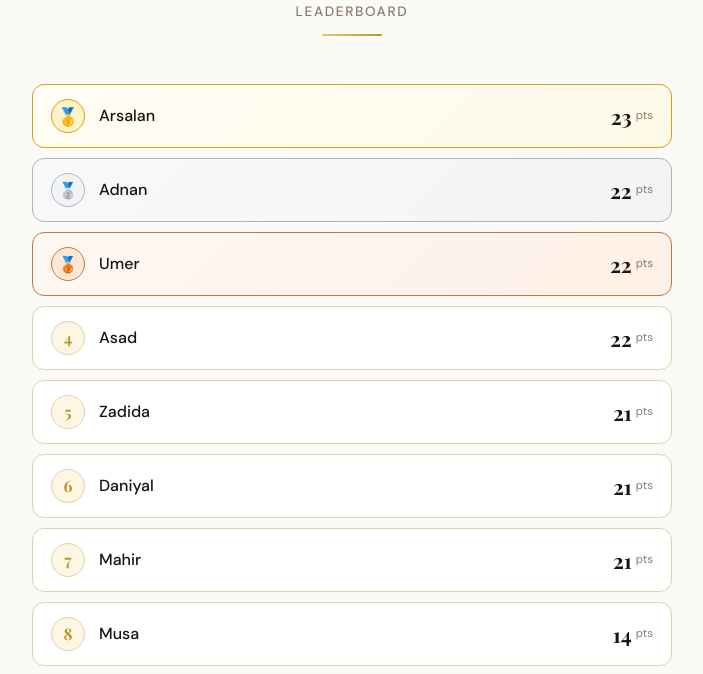
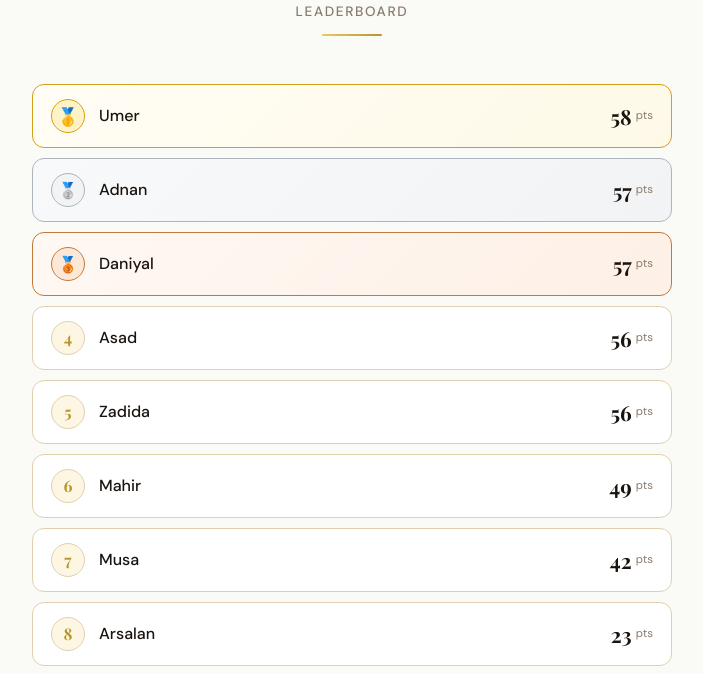
Before and after one commit to ayannnkhan/majlis-leaderboard, a plain HTML site: page index.html in a window 1280 px wide. Shown: the part 125-799 px from the top of the page, without its empty margins (288-991 px from the left). Drawn offline with nearby package versions, Linux system fonts and the light colour scheme.

Commit message:
Add files via upload

```diff
--- a/index.html
+++ b/index.html
@@ -308,13 +308,13 @@
 
   let members = [
     { name: "Arsalan",   points: 23 },
-    { name: "Adnan",   points: 22 },
-    { name: "Umer",    points: 22 },
-    { name: "Asad",    points: 22 },
-    { name: "Zadida",    points: 21 },
-    { name: "Daniyal",    points: 21 },
-    { name: "Mahir",    points: 21 },
-    { name: "Musa",       points: 14  },
+    { name: "Adnan",   points: 57 },
+    { name: "Umer",    points: 58 },
+    { name: "Asad",    points: 56 },
+    { name: "Zadida",    points: 56 },
+    { name: "Daniyal",    points: 57 },
+    { name: "Mahir",    points: 49 },
+    { name: "Musa",       points: 42  },
     { name: "Saba",     points: 0  },
     { name: "Hashir",     points: 0  },
   ];
```
